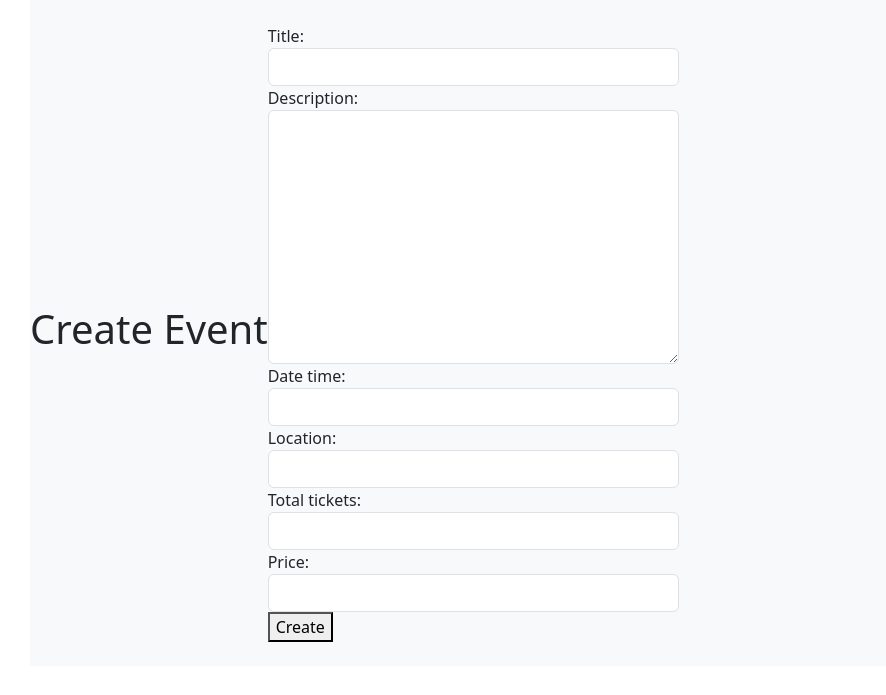
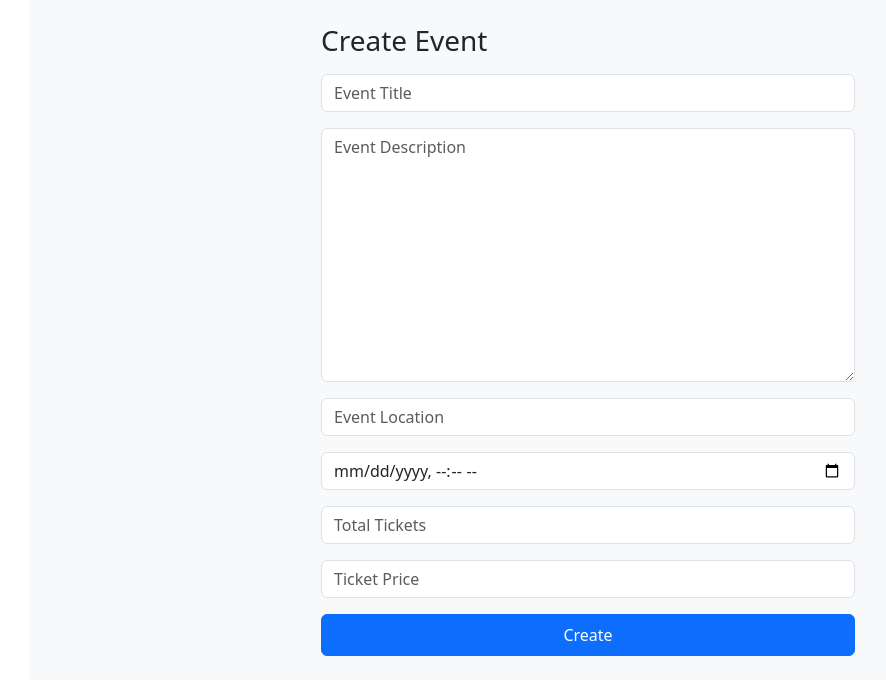
Before and after one commit to mturkson23/legendary-waffle, a Django app: page /events/create/ in a window 1280 px wide. Shown: the part 56-751 px from the top of the page, without its empty margins (52-938 px from the left). Run offline with Django 4.2, Linux system fonts and the light colour scheme; a user stored in the database is signed in.

Commit message:
fix styling

```diff
--- a/events/forms.py
+++ b/events/forms.py
@@ -15,10 +15,10 @@ class EventForm(forms.ModelForm):
             "price",
         ]
         widgets = {
-            "title": forms.TextInput(attrs={"class": "form-control"}),
-            "description": forms.Textarea(attrs={"class": "form-control"}),
-            "date_time": forms.DateTimeInput(attrs={"class": "form-control"}),
-            "location": forms.TextInput(attrs={"class": "form-control"}),
-            "total_tickets": forms.NumberInput(attrs={"class": "form-control"}),
-            "price": forms.NumberInput(attrs={"class": "form-control"}),
+            "title": forms.TextInput(attrs={"class": "form-control", "placeholder": "Event Title"}),
+            "description": forms.Textarea(attrs={"class": "form-control", "placeholder": "Event Description"}),
+            "date_time": forms.DateTimeInput(attrs={"class": "form-control", "type": "datetime-local", "placeholder": "Event Date & Time"}),
+            "location": forms.TextInput(attrs={"class": "form-control", "placeholder": "Event Location"}),
+            "total_tickets": forms.NumberInput(attrs={"class": "form-control", "placeholder": "Total Tickets"}),
+            "price": forms.NumberInput(attrs={"class": "form-control", "placeholder": "Ticket Price"}),
         }
--- a/templates/accounts/dashboard.html
+++ b/templates/accounts/dashboard.html
@@ -5,6 +5,7 @@
     <h1 class="h2">Dashboard</h1>
     <h4>My Events</h4>
     <div class="row row-cols-1 row-cols-md-3 mb-3 text-center">
+      <a class="btn btn-primary w-100 m-3" href="{% url 'event_create' %}">Create Event</a>
         {% for event in user_events %}
         <div class="col">
             <div class="card mb-4 rounded-3 shadow-sm">
--- a/templates/events/create.html
+++ b/templates/events/create.html
@@ -1,10 +1,33 @@
 {% extends 'base.html' %}
-{% block title %}Create Event{% endblock %}
-{% block content %}
-    <h1>Create Event</h1>
-    <form method="post">
+
+{% block content%}
+<main class="container w-50">
+    <form action="" method="post">
+        <h1 class="h3 mb-3 fw-normal">
+            Create Event
+        </h1>
         {% csrf_token %}
-        {{ form}}
-        <button type="submit">Create</button>
+        <div class="form-group mb-3">
+            {{ form.title}}
+        </div>
+        <div class="form-group mb-3">
+            {{ form.description}}
+        </div>
+        <div class="form-group mb-3">
+            {{ form.location}}
+        </div>
+        <div class="form-group mb-3">
+            {{ form.date_time}}
+        </div>
+        <div class="form-group mb-3">
+            {{ form.total_tickets}}
+        </div>
+        <div class="form-group mb-3">
+            {{ form.price}}
+        </div>
+        <div class="form-group">
+            <button type="submit" class="btn btn-primary w-100 py-2">Create</button>
+        </div>
     </form>
+    </main>
 {% endblock %}
```
